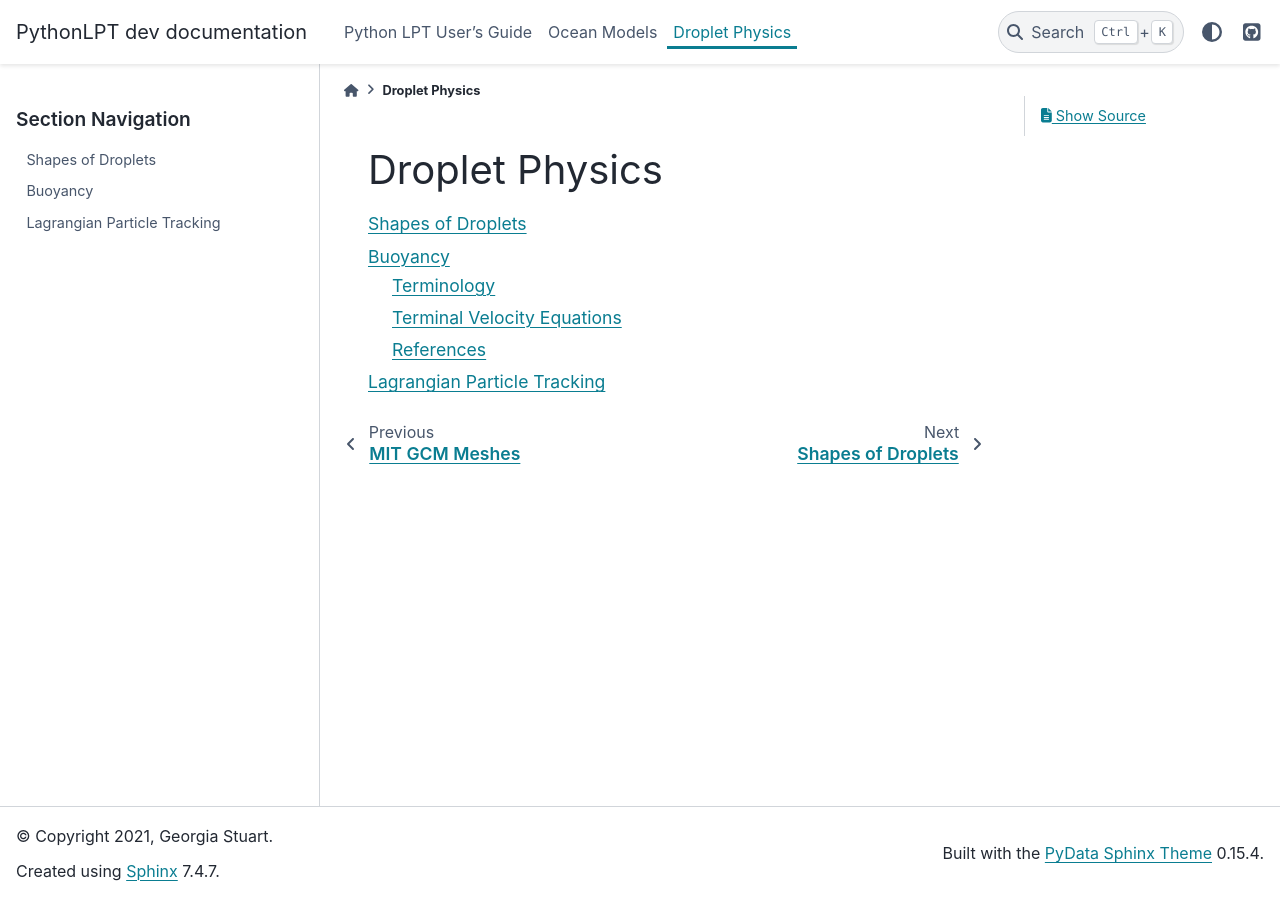
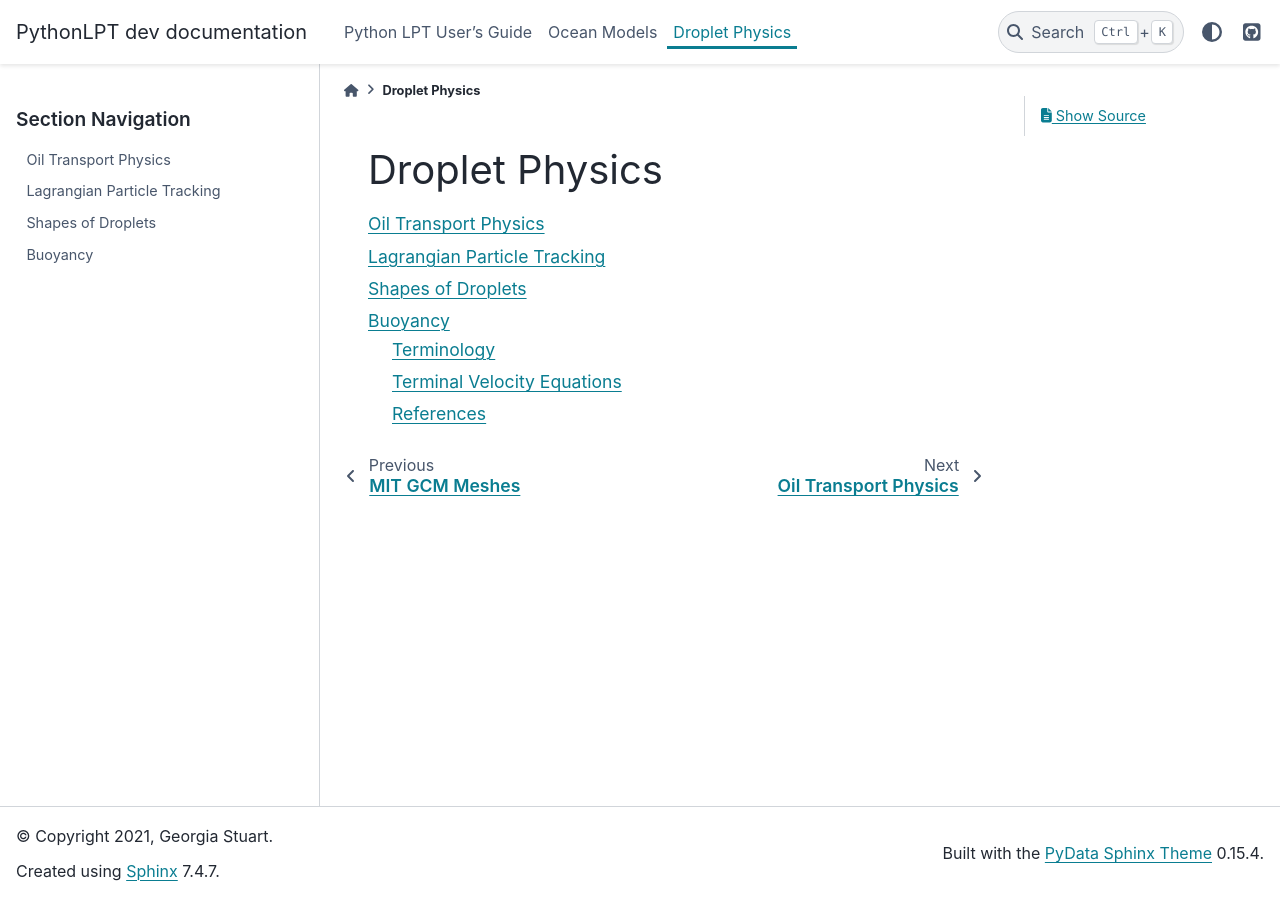
Before and after one commit to UT-CHG/PYOPATRA, a Sphinx documentation site: the page built from docs/physics/index.rst, in a window 1280 px wide. Built offline with Sphinx 7.4.7 and the PyData theme 0.15.4, drawn with Linux system fonts in a browser that asks for light colours.

Commit message:
Add oil transport factors docs placeholder

```diff
--- a/docs/physics/index.rst
+++ b/docs/physics/index.rst
@@ -4,6 +4,7 @@ Droplet Physics
 .. toctree::
    :maxdepth: 2
 
+   oil_transport_factors
+   lpt
    droplet_shapes
    buoyancy
-   lpt
--- /dev/null
+++ b/docs/physics/oil_transport_factors.rst
@@ -0,0 +1,2 @@
+Oil Transport Physics
+---------------------
```
